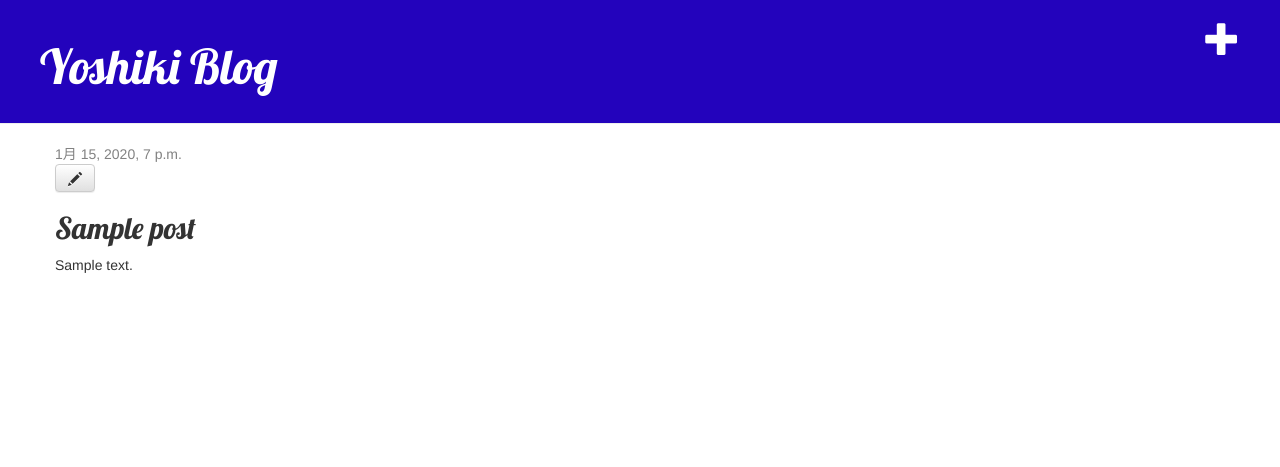
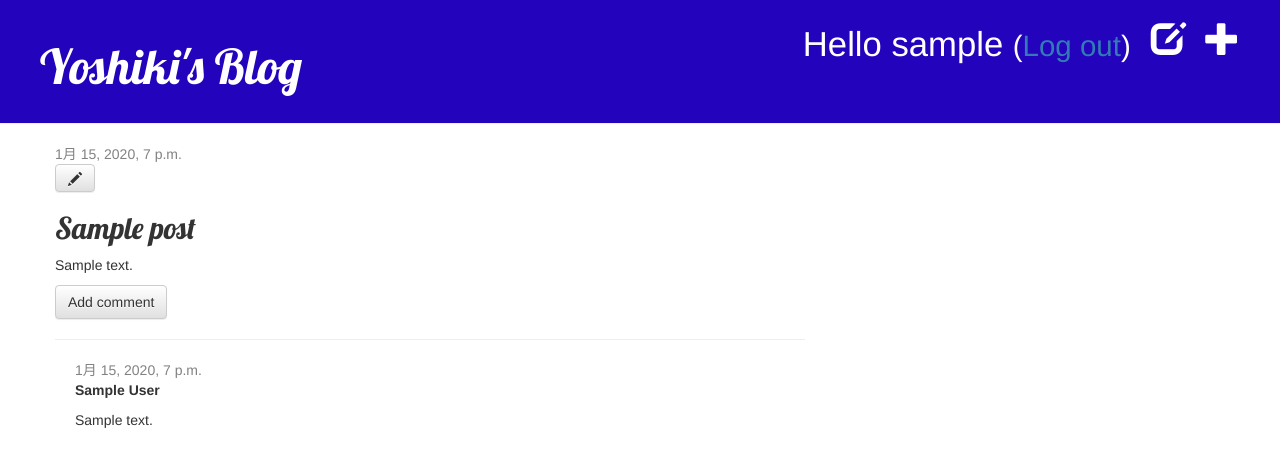
Before and after one commit to yoshiki-cake/my-first-blog, a Django app: page /post/1/ in a window 1280 px wide. Shown: the top 467 px of the page. Run offline with Django 3.2, Linux system fonts and the light colour scheme; a user stored in the database is signed in; tables that the repository leaves empty hold one stand-in row (values such as "Sample post"); some libraries are stand-ins or nearby versions.

Commit message:
implemanted commentes and login

```diff
--- a/blog/admin.py
+++ b/blog/admin.py
@@ -3,5 +3,7 @@
 # # Register your models here.
 from django.contrib import admin
 from .models import Post
+from .models import Comment
 
 admin.site.register(Post)
+admin.site.register(Comment)
--- a/blog/models.py
+++ b/blog/models.py
@@ -16,3 +16,21 @@ class Post(models.Model):
 
     def __str__(self):
         return self.title
+
+    def approved_comments(self):
+        return self.comments.filter(approved_comment=True)
+
+
+class Comment(models.Model):
+    post = models.ForeignKey('blog.Post', on_delete=models.CASCADE, related_name='comments')
+    author = models.CharField(max_length=200)
+    text = models.TextField()
+    created_date = models.DateTimeField(default=timezone.now)
+    approved_comment = models.BooleanField(default=False)
+
+    def approve(self):
+        self.approved_comment = True
+        self.save()
+
+    def __str__(self):
+        return self.text
--- a/blog/static/css/style.css
+++ b/blog/static/css/style.css
@@ -44,3 +44,7 @@ h1, h2, h3, h4 {
 .post h2 a, .post h2 a:visited {
     color: #000000;
 }
+
+.comment {
+    margin: 20px 0px 20px 20px;
+}
--- a/blog/templates/blog/base.html
+++ b/blog/templates/blog/base.html
@@ -1,18 +1,23 @@
 {% load static %}
 <html>
     <head>
-        <title>Yoshiki blog</title>
+        <title>Yoshiki's blog</title>
         <link rel="stylesheet" href="//maxcdn.bootstrapcdn.com/bootstrap/3.2.0/css/bootstrap.min.css">
         <link rel="stylesheet" href="//maxcdn.bootstrapcdn.com/bootstrap/3.2.0/css/bootstrap-theme.min.css">
         <link href='//fonts.googleapis.com/css?family=Lobster&subset=latin,latin-ext' rel='stylesheet' type='text/css'>
         <link rel="stylesheet" href="{% static 'css/style.css' %}">
+
     </head>
     <body>
         <div class="page-header">
             {% if user.is_authenticated %}
                 <a href="{% url 'post_new' %}" class="top-menu"><span class="glyphicon glyphicon-plus"></span></a>
+                <a href="{% url 'post_draft_list' %}" class="top-menu"><span class="glyphicon glyphicon-edit"></span></a>
+                <p class="top-menu">Hello {{ user.username }} <small>(<a href="{% url 'logout' %}">Log out</a>)</small></p>
+            {% else %}
+                <a href="{% url 'login' %}" class="top-menu"><span class="glyphicon glyphicon-lock"></span></a>
             {% endif %}
-            <h1><a href="/">Yoshiki Blog</a></h1>
+            <h1><a href="/">Yoshiki's Blog</a></h1>
         </div>
         <div class="content container">
             <div class="row">
@@ -23,25 +28,4 @@
             </div>
         </div>
     </body>
-    <!-- <body>
-        <div class="page-header">
-            <h1><a href="/">Django Girls Blog</a></h1>
-        </div>
-
-        <div class="content container">
-            <div class="row">
-                <div class="col-md-8">
-                {% for post in posts %}
-                    <div class="post">
-                        <div class="date">
-                            {{ post.published_date }}
-                        </div>
-                        <h2><a href="">{{ post.title }}</a></h2>
-                        <p>{{ post.text|linebreaksbr }}</p>
-                    </div>
-                {% endfor %}
-                </div>
-            </div>
-        </div>
-    </body> -->
 </html>
--- a/blog/templates/blog/post_detail.html
+++ b/blog/templates/blog/post_detail.html
@@ -6,11 +6,33 @@
             <div class="date">
                 {{ post.published_date }}
             </div>
+        {% else %}
+            <a class="btn btn-default" href="{% url 'post_publish' pk=post.pk %}">Publish</a>
+            <a class="btn btn-default" href="{% url 'post_remove' pk=post.pk %}"><span class="glyphicon glyphicon-remove"></span></a>
         {% endif %}
         {% if user.is_authenticated %}
             <a class="btn btn-default" href="{% url 'post_edit' pk=post.pk %}"><span class="glyphicon glyphicon-pencil"></span></a>
         {% endif %}
             <h2>{{ post.title }}</h2>
         <p>{{ post.text|linebreaksbr }}</p>
+        <a class="btn btn-default" href="{% url 'add_comment_to_post' pk=post.pk %}">Add comment</a>
+        <hr>
+        {% for comment in post.comments.all %}
+            {% if user.is_authenticated or comment.approved_comment %}
+            <div class="comment">
+                <div class="date">
+                    {{ comment.created_date }}
+                    {% if not comment.approved_comment %}
+                        <a class="btn btn-default" href="{% url 'comment_remove' pk=comment.pk %}"><span class="glyphicon glyphicon-remove"></span></a>
+                        <a class="btn btn-default" href="{% url 'comment_approve' pk=comment.pk %}"><span class="glyphicon glyphicon-ok"></span></a>
+                    {% endif %}
+                </div>
+                <strong>{{ comment.author }}</strong>
+                <p>{{ comment.text|linebreaks }}</p>
+            </div>
+            {% endif %}
+        {% empty %}
+            <p>No comments here yet :(</p>
+        {% endfor %}
     </div>
 {% endblock %}
--- a/blog/templates/blog/post_list.html
+++ b/blog/templates/blog/post_list.html
@@ -8,6 +8,8 @@
             </div>
             <h2><a href="{% url 'post_detail' pk=post.pk %}">{{ post.title }}</a></h2>
             <p>{{ post.text|linebreaksbr }}</p>
+            <a href="{% url 'post_detail' pk=post.pk %}">Comments: {{ post.approved_comments.count }}</a>
+
         </div>
     {% endfor %}
 {% endblock %}
--- a/blog/urls.py
+++ b/blog/urls.py
@@ -1,9 +1,17 @@
 from django.urls import path
 from . import views
+
 
 urlpatterns = [
     path('', views.post_list, name='post_list'),
     path('post/<int:pk>/', views.post_detail, name='post_detail'),
     path('post/new/', views.post_new, name='post_new'),
     path('post/<int:pk>/edit/', views.post_edit, name='post_edit'),
+    path('drafts/', views.post_draft_list, name='post_draft_list'),
+    path('post/<pk>/publish/', views.post_publish, name='post_publish'),
+    path('post/<pk>/remove/', views.post_remove, name='post_remove'),
+    path('post/<int:pk>/comment/', views.add_comment_to_post, name='add_comment_to_post'),
+    path('comment/<int:pk>/approve/', views.comment_approve, name='comment_approve'),
+    path('comment/<int:pk>/remove/', views.comment_remove, name='comment_remove'),
+
 ]
--- a/blog/views.py
+++ b/blog/views.py
@@ -1,9 +1,11 @@
 from django.shortcuts import render
 from django.utils import timezone
-from .models import Post
+from .models import Post, Comment
 from django.shortcuts import render, get_object_or_404
 from .forms import PostForm
+from .forms import CommentForm
 from django.shortcuts import redirect
+from django.contrib.auth.decorators import login_required
 
 # Create your views here.
 
@@ -15,19 +17,21 @@ def post_detail(request, pk):
     post = get_object_or_404(Post, pk=pk)
     return render(request, 'blog/post_detail.html', {'post': post})
 
+@login_required
 def post_new(request):
     if request.method == "POST":
         form = PostForm(request.POST)
         if form.is_valid():
             post = form.save(commit=False)
             post.author = request.user
-            post.published_date = timezone.now()
+            # post.published_date = timezone.now()
             post.save()
             return redirect('post_detail', pk=post.pk)
     else:
         form = PostForm()
     return render(request, 'blog/post_edit.html', {'form': form})
 
+@login_required
 def post_edit(request, pk):
     post = get_object_or_404(Post, pk=pk)
     if request.method == "POST":
@@ -35,9 +39,52 @@ def post_edit(request, pk):
         if form.is_valid():
             post = form.save(commit=False)
             post.author = request.user
-            post.published_date = timezone.now()
+            # post.published_date = timezone.now()
             post.save()
             return redirect('post_detail', pk=post.pk)
     else:
         form = PostForm(instance=post)
     return render(request, 'blog/post_edit.html', {'form': form})
+
+@login_required
+def post_draft_list(request):
+    posts = Post.objects.filter(published_date__isnull=True).order_by('created_date')
+    return render(request, 'blog/post_draft_list.html', {'posts': posts})
+
+@login_required
+def post_publish(request, pk):
+    post = get_object_or_404(Post, pk=pk)
+    post.publish()
+    return redirect('post_detail', pk=pk)
+
+@login_required
+def post_remove(request, pk):
+    post = get_object_or_404(Post, pk=pk)
+    post.delete()
+    return redirect('post_list')
+
+def add_comment_to_post(request, pk):
+    post = get_object_or_404(Post, pk=pk)
+    if request.method == "POST":
+        form = CommentForm(request.POST)
+        if form.is_valid():
+            comment = form.save(commit=False)
+            comment.post = post
+            comment.save()
+            return redirect('post_detail', pk=post.pk)
+    else:
+        form = CommentForm()
+    return render(request, 'blog/add_comment_to_post.html', {'form': form})
+
+
+@login_required
+def comment_approve(request, pk):
+    comment = get_object_or_404(Comment, pk=pk)
+    comment.approve()
+    return redirect('post_detail', pk=comment.post.pk)
+
+@login_required
+def comment_remove(request, pk):
+    comment = get_object_or_404(Comment, pk=pk)
+    comment.delete()
+    return redirect('post_detail', pk=comment.post.pk)
--- a/mysite/settings.py
+++ b/mysite/settings.py
@@ -56,6 +56,10 @@ TEMPLATES = [
     {
         'BACKEND': 'django.template.backends.django.DjangoTemplates',
         'DIRS': [],
+        # 'DIRS': [os.path.join(BASE_DIR, '/templates/')],
+        # 'DIRS': [BASE_DIR + "/templates/"],
+
+
         'APP_DIRS': True,
         'OPTIONS': {
             'context_processors': [
@@ -122,3 +126,4 @@ STATIC_URL = '/static/'
 STATIC_ROOT = os.path.join(BASE_DIR, 'static')
 
 # STATICFILES_DIRS = ('../../static/')
+LOGIN_REDIRECT_URL = '/'
--- a/mysite/urls.py
+++ b/mysite/urls.py
@@ -22,8 +22,13 @@ Including another URLconf
 
 from django.contrib import admin
 from django.urls import path, include
+from django.contrib.auth import views
+
 
 urlpatterns = [
     path('admin/', admin.site.urls),
+    path('accounts/login/', views.LoginView.as_view(), name='login'),
+    path('accounts/logout/', views.LogoutView.as_view(next_page='/'), name='logout'),
     path('', include('blog.urls')),
+
 ]
```
Also changed, not shown: blog/forms.py (+7 -0 lines), blog/templates/blog/add_comment_to_post.html (added, +9 -0 lines), blog/templates/blog/post_draft_list.html (added, +11 -0 lines), blog/templates/registration/login.html (added, +24 -0 lines), blog/migrations/0002_comment.py (added).
